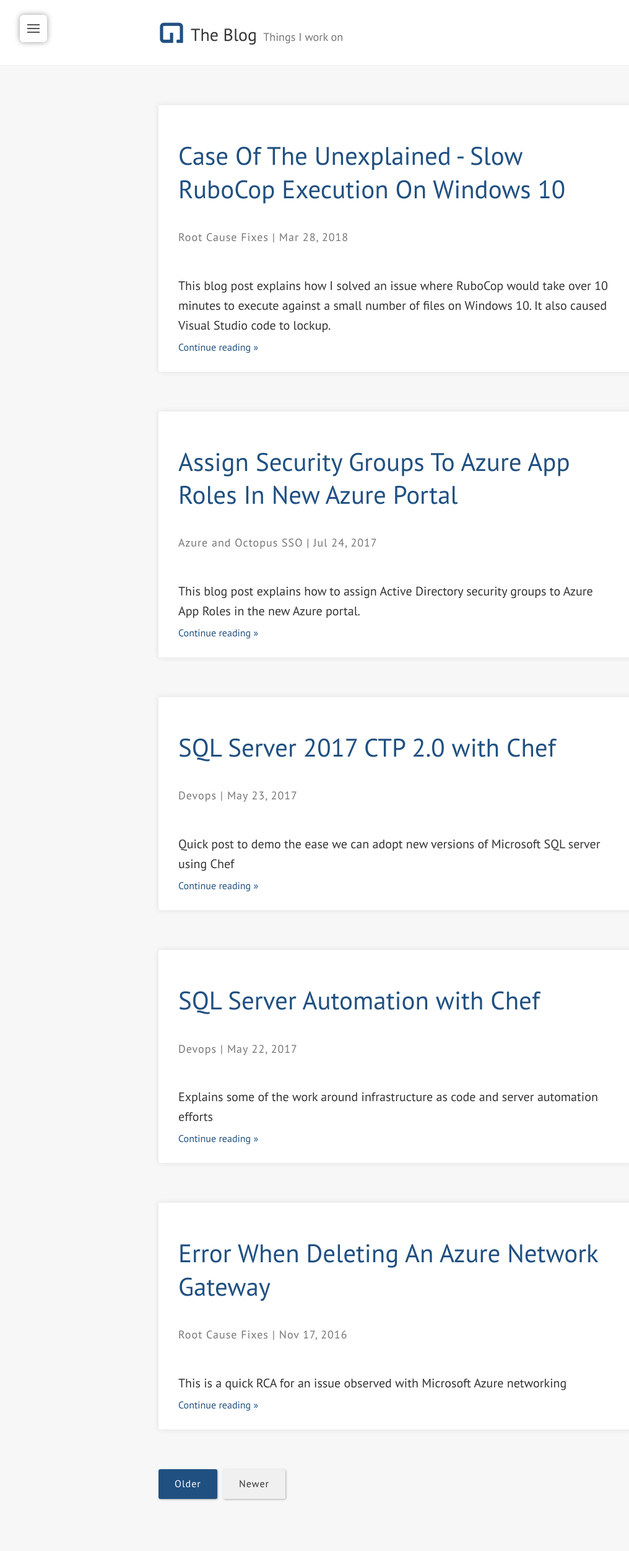
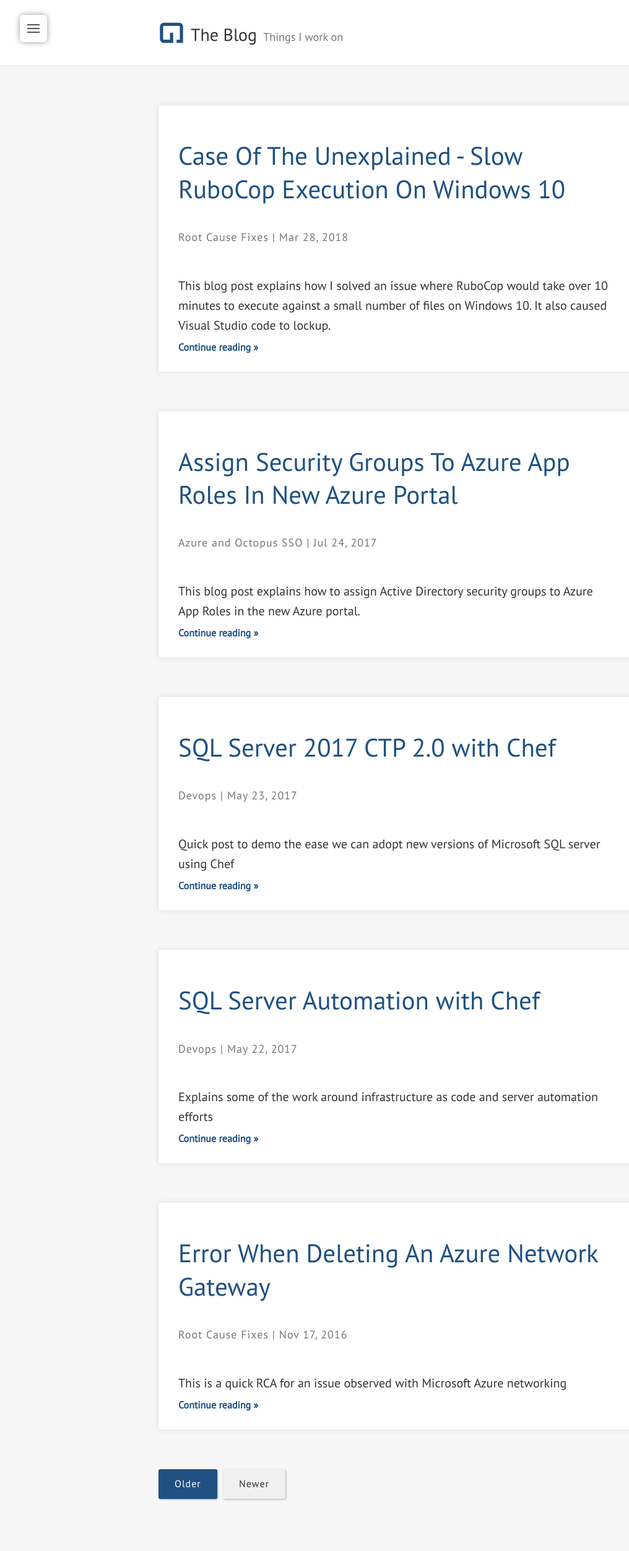
Before and after one commit to barryleonard/barryleonard.github.io, a Jekyll site: the page built from index.html, in a window 1280 px wide. Shown: the whole page at 62% size, without its empty margins (0-1016 px from the left). Built offline with Jekyll 4.4.1, drawn with Linux system fonts in a browser that asks for light colours; nearby versions of some CDN libraries; the list of posts is cut into pages by our own code.

```diff
--- a/index.html
+++ b/index.html
@@ -37,7 +37,7 @@ layout: default
 
     {{ post.excerpt }}
     <a href="{{ post.url | replace: '//', '/' | prepend: site.baseurl | prepend: site.url |  }}">
-      Continue reading »
+      <b>Continue reading »</b>
     </a>
   </article>
   {% endfor %}
```
